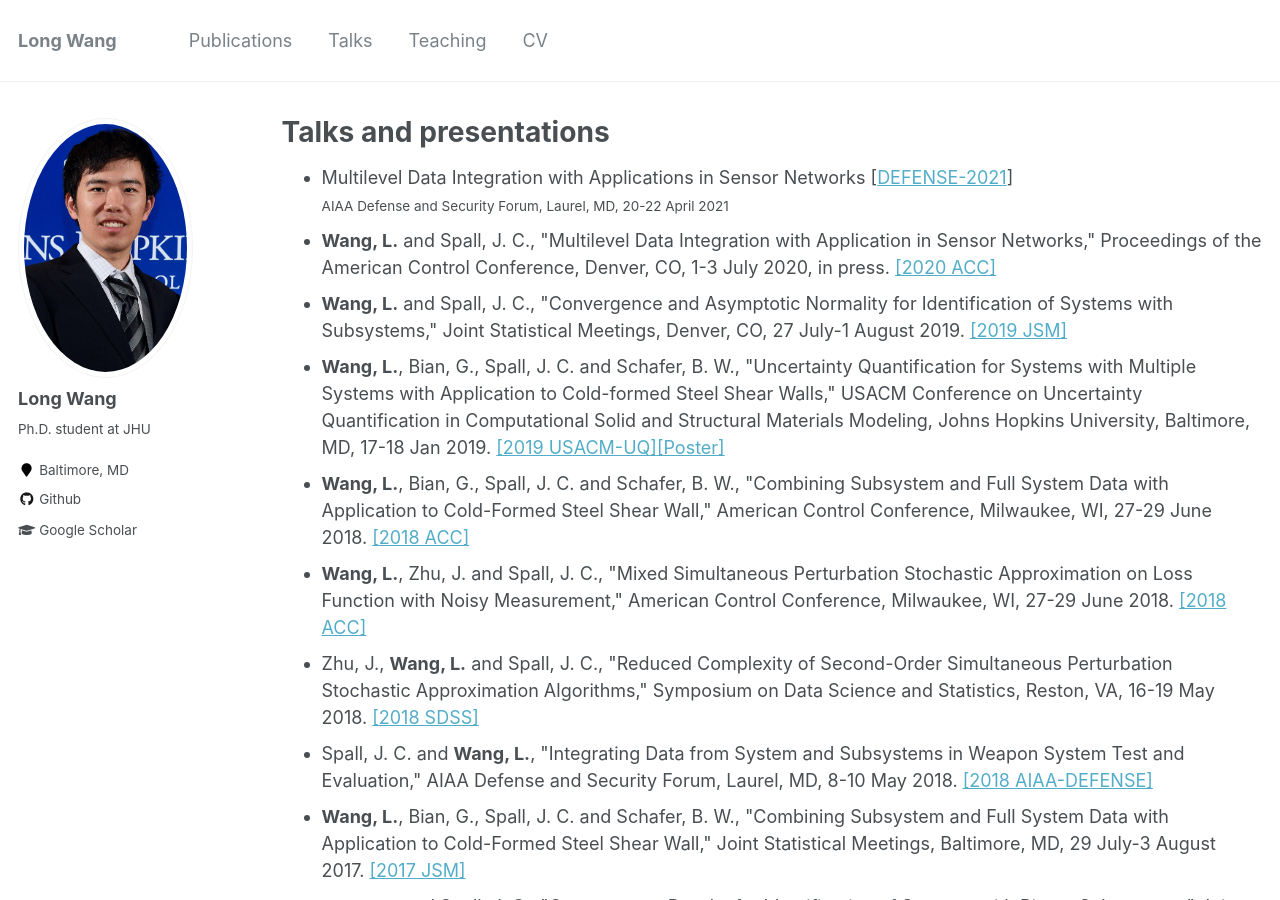
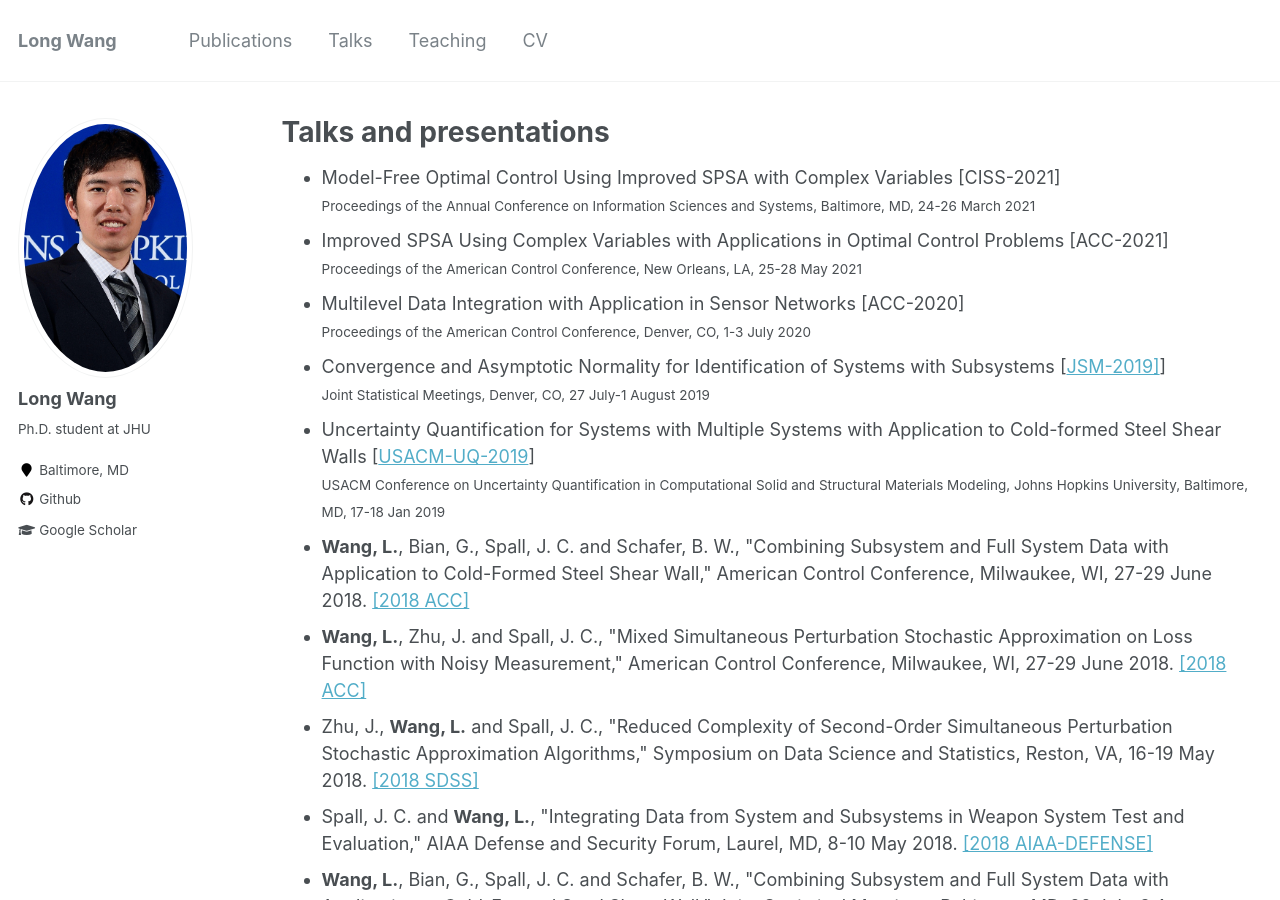
Before and after one commit to longwang-jhu/longwang-jhu.github.io, a Jekyll site: the page built from _pages/talks.html, in a window 1280 px wide and 900 px high. Built offline with Jekyll 4.4.1, drawn with Linux system fonts in a browser that asks for light colours.

Commit message:
Update talks.html

```diff
--- a/_pages/talks.html
+++ b/_pages/talks.html
@@ -7,12 +7,25 @@ author_profile: true
 
 <ul>
     <li>
-        Multilevel Data Integration with Applications in Sensor Networks [<a href="https://defense.aiaa.org/">DEFENSE-2021</a>]<br>
-        <small>AIAA Defense and Security Forum, Laurel, MD, 20-22 April 2021</small>
+        Model-Free Optimal Control Using Improved SPSA with Complex Variables [CISS-2021]<br>
+        <small>Proceedings of the Annual Conference on Information Sciences and Systems, Baltimore, MD, 24-26 March 2021</small>
     </li>
-    <li><b>Wang, L.</b> and Spall, J. C., "Multilevel Data Integration with Application in Sensor Networks," Proceedings of the American Control Conference, Denver, CO, 1-3 July 2020, in press. <a href="http://acc2020.a2c2.org/">[2020 ACC]</a></li>
-    <li><b>Wang, L.</b> and Spall, J. C., "Convergence and Asymptotic Normality for Identification of Systems with Subsystems," Joint Statistical Meetings, Denver, CO, 27 July-1 August 2019. <a href="https://ww2.amstat.org/meetings/jsm/2019/index.cfm">[2019 JSM]</a></li>
-    <li><b>Wang, L.</b>, Bian, G., Spall, J. C. and Schafer, B. W., "Uncertainty Quantification for Systems with Multiple Systems with Application to Cold-formed Steel Shear Walls," USACM Conference on Uncertainty Quantification in Computational Solid and Structural Materials Modeling, Johns Hopkins University, Baltimore, MD, 17-18 Jan 2019. <a href="http://uq-materials2019.usacm.org/">[2019 USACM-UQ]</a><a href="2019_USACM_Poster.pdf">[Poster]</a></li>
+    <li>
+        Improved SPSA Using Complex Variables with Applications in Optimal Control Problems [ACC-2021]<br>
+        <small>Proceedings of the American Control Conference, New Orleans, LA, 25-28 May 2021</small>
+    </li>
+    <li>
+        Multilevel Data Integration with Application in Sensor Networks [ACC-2020]<br>
+        <small>Proceedings of the American Control Conference, Denver, CO, 1-3 July 2020</small>
+    </li>
+    <li>
+        Convergence and Asymptotic Normality for Identification of Systems with Subsystems [<a href="https://ww2.amstat.org/meetings/jsm/2019/index.cfm">JSM-2019]</a>]<br>
+        <small>Joint Statistical Meetings, Denver, CO, 27 July-1 August 2019</small>
+    </li>
+    <li>
+        Uncertainty Quantification for Systems with Multiple Systems with Application to Cold-formed Steel Shear Walls [<a href="http://uq-materials2019.usacm.org/">USACM-UQ-2019</a>]<br>
+        <small>USACM Conference on Uncertainty Quantification in Computational Solid and Structural Materials Modeling, Johns Hopkins University, Baltimore, MD, 17-18 Jan 2019</small>
+    </li>
     <li><b>Wang, L.</b>, Bian, G., Spall, J. C. and Schafer, B. W., "Combining Subsystem and Full System Data with Application to Cold­-Formed Steel Shear Wall," American Control Conference, Milwaukee, WI, 27-29 June 2018. <a href="http://acc2018.a2c2.org/">[2018 ACC]</a></li>
     <li><b>Wang, L.</b>, Zhu, J. and Spall, J. C., "Mixed Simultaneous Perturbation Stochastic Approximation on Loss Function with Noisy Measurement," American Control Conference, Milwaukee, WI, 27-29 June 2018. <a href="http://acc2018.a2c2.org/">[2018 ACC]</a></li>
     <li>Zhu, J., <b>Wang, L.</b> and Spall, J. C., "Reduced Complexity of Second-Order Simultaneous Perturbation Stochastic Approximation Algorithms," Symposium on Data Science and Statistics, Reston, VA, 16-19 May 2018. <a href="https://ww2.amstat.org/meetings/sdss/2018/index.cfm">[2018 SDSS]</a></li>
```
